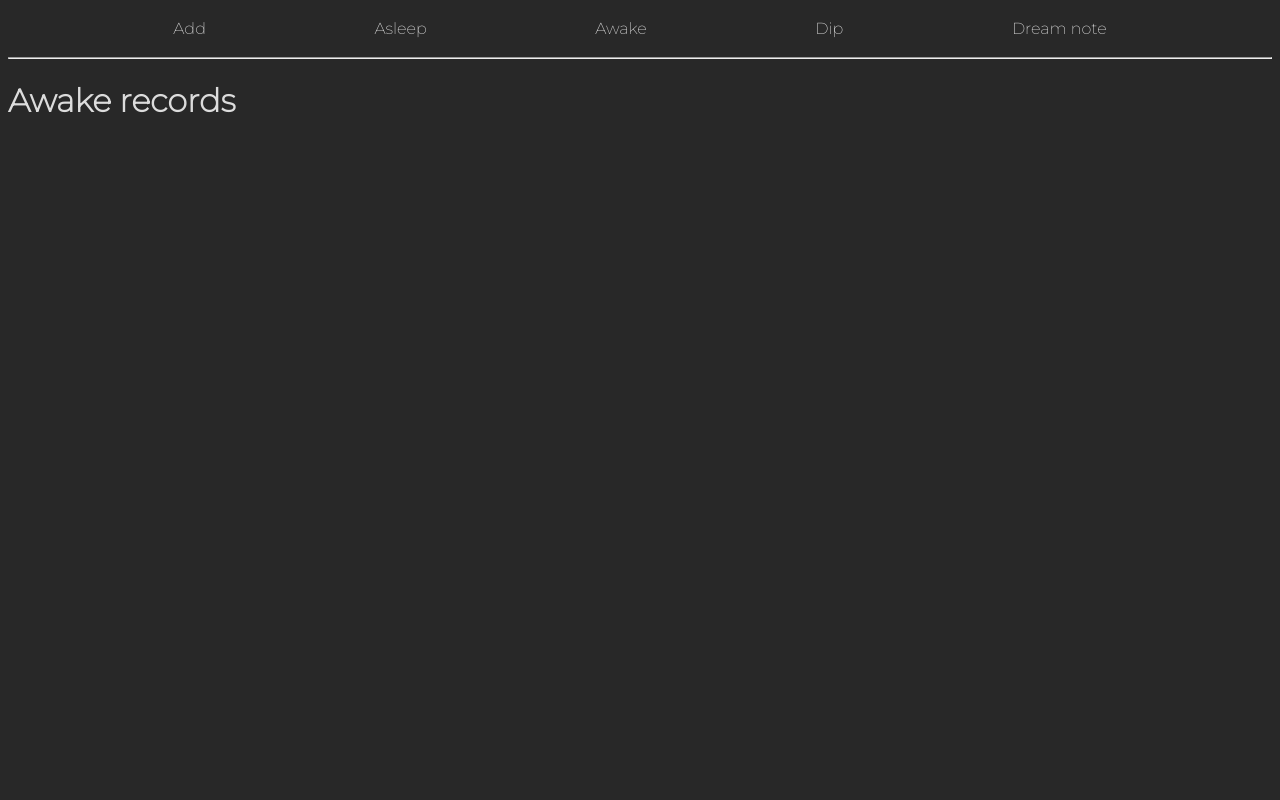
After one commit to szymon-f/sleep-habit-tracker, a Django app: template tracker/habits/templates/awake.html in a window 1280 px wide. The commit adds this page. Run offline with Django 4.2, Linux system fonts and the light colour scheme; the template is opened without the code that fills it, so the values that code supplies are empty.

Commit message:
aded views; altered base.html; added static dir

```diff
--- /dev/null
+++ b/tracker/habits/static/style.css
@@ -0,0 +1,48 @@
+html {
+    min-height: 100vh;
+    background-color: rgb(40, 40, 40);
+    color: rgb(220, 220, 220);
+    font-family: 'Montserrat';
+}
+
+a {
+    color: rgb(220, 220, 220);
+    text-decoration: none;
+}
+
+.top-nav {
+    display: flex;
+    justify-content: space-evenly;
+    align-items: center;
+    margin-top: 1rem;
+    margin-bottom: 1rem;
+}
+
+nav.top-nav > a {
+    padding: .2rem;
+}
+
+nav.top-nav > a:hover {
+    background-color: rgb(64, 64, 64);
+    border-radius: .5rem;
+}
+
+div.record {
+    background-color: rgb(64, 64, 64);
+    padding: 1rem;
+    border-radius: .8rem;
+    margin: .3rem;
+}
+
+div.content-container {
+    display: flex;
+    justify-content: center;
+}
+
+div.content {
+    display: flex;
+    width: 70%;
+    flex-flow: row wrap;
+    align-content: space-between;
+    justify-content: center;
+}
--- a/tracker/habits/templates/asleep.html
+++ b/tracker/habits/templates/asleep.html
@@ -4,11 +4,10 @@
 
 {% block content %}
 <h1>Asleep records</h1>
-<hr>
 <div style="display:flex; align-items: center; flex-direction: column; justify-content: center; min-width: 100vw;">
-    <div style="display: flex; align-items: left; flex-direction: column">
+    <div style="display: flex; align-items: left; flex-direction: column" id="test">
         {% for record in records %}
-        <div style="background-color: dimgrey; padding: 1rem; border-radius: .8rem; margin: .3rem">
+        <div class="record">
             <h3>Record {{record.id}}</h3>
             <h3>Asleep date: {{record.asleep_date}}</h3>
             <p>Note: {{record.note}}</p>
--- /dev/null
+++ b/tracker/habits/templates/awake.html
@@ -0,0 +1,18 @@
+{% extends 'base.html' %}
+
+{% block title %}Awake{% endblock %}
+
+{% block content %}
+<h1>Awake records</h1>
+<div class="content-container">
+    <div class="content">
+        {% for record in records %}
+        <div class="record">
+            <h3>Record {{record.id}}</h3>
+            <h3>Awake date: {{record.awake_date}}</h3>
+            <p>Note: {{record.note}}</p>
+        </div>
+        {% endfor %}
+    </div>
+</div>
+{% endblock %}
--- a/tracker/habits/templates/base.html
+++ b/tracker/habits/templates/base.html
@@ -5,8 +5,21 @@
     <meta http-equiv="X-UA-Compatible" content="IE=edge">
     <meta name="viewport" content="width=device-width, initial-scale=1.0">
     <title>{% block title %}{% endblock %}</title>
+    {% load static %}
+    <link rel="stylesheet" href="{% static 'style.css' %}">
+    <link rel="preconnect" href="https://fonts.googleapis.com">
+    <link rel="preconnect" href="https://fonts.gstatic.com" crossorigin>
+    <link href="https://fonts.googleapis.com/css2?family=Montserrat:wght@200&display=swap" rel="stylesheet">
 </head>
 <body>
+    <nav class="top-nav">
+        <a href="/habits/add">Add</a>
+        <a href="/habits/asleep">Asleep</a>
+        <a href="/habits/awake">Awake</a>
+        <a href="/habits/dip">Dip</a>
+        <a href="/habits/dream-note">Dream note</a>
+    </nav>
+    <hr>
     {% block content %}
     {% endblock %}
 </body>
```
Also changed, not shown: tracker/habits/forms.py (+9 -0 lines), tracker/habits/models.py (+18 -0 lines), tracker/habits/views.py (+9 -8 lines), tracker/habits/migrations/0007_awake_dip_dreamnote_alter_asleep_asleep_date.py (added), tracker/habits/migrations/0008_alter_asleep_asleep_date_alter_awake_awake_date_and_more.py (added), tracker/habits/migrations/0009_alter_asleep_asleep_date_alter_awake_awake_date_and_more.py (added).
